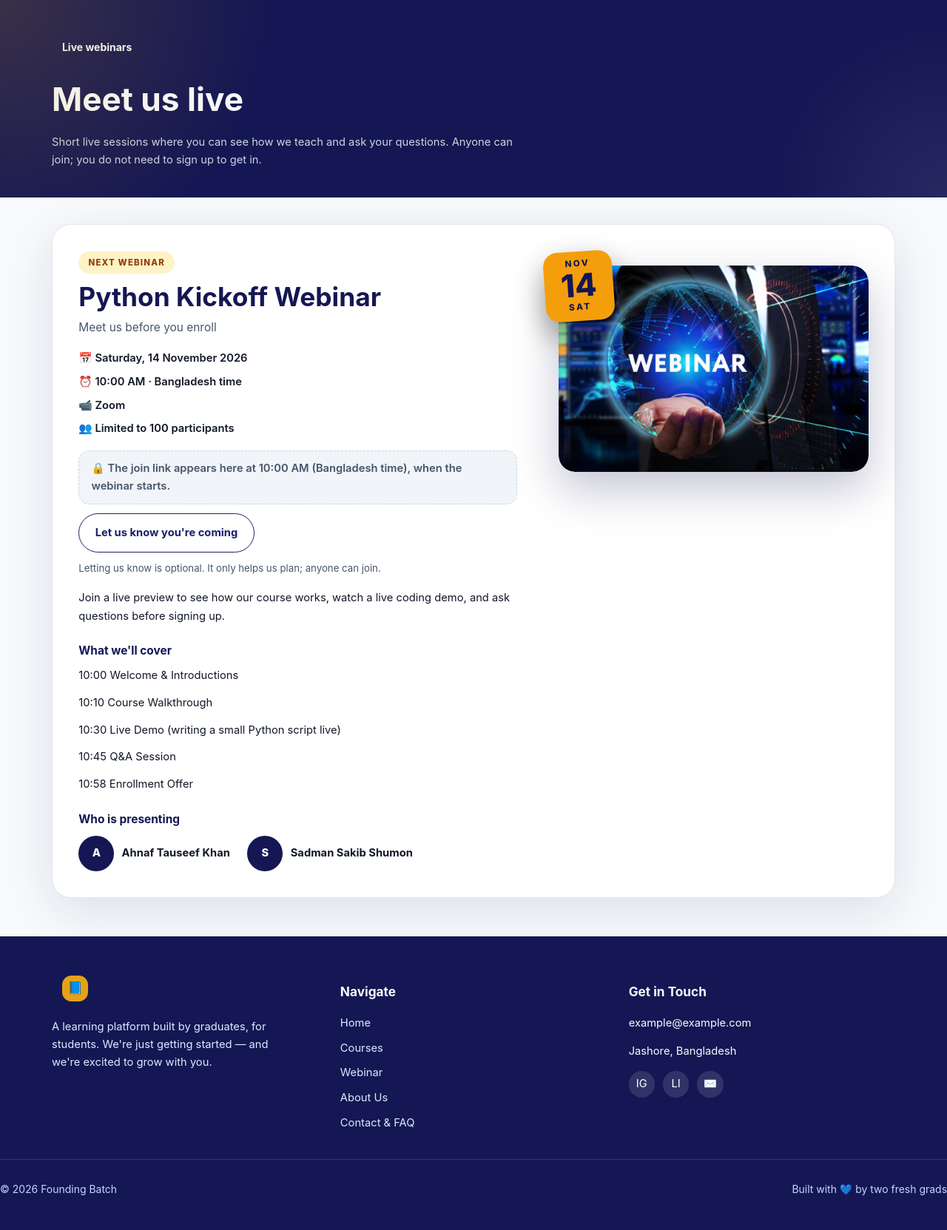
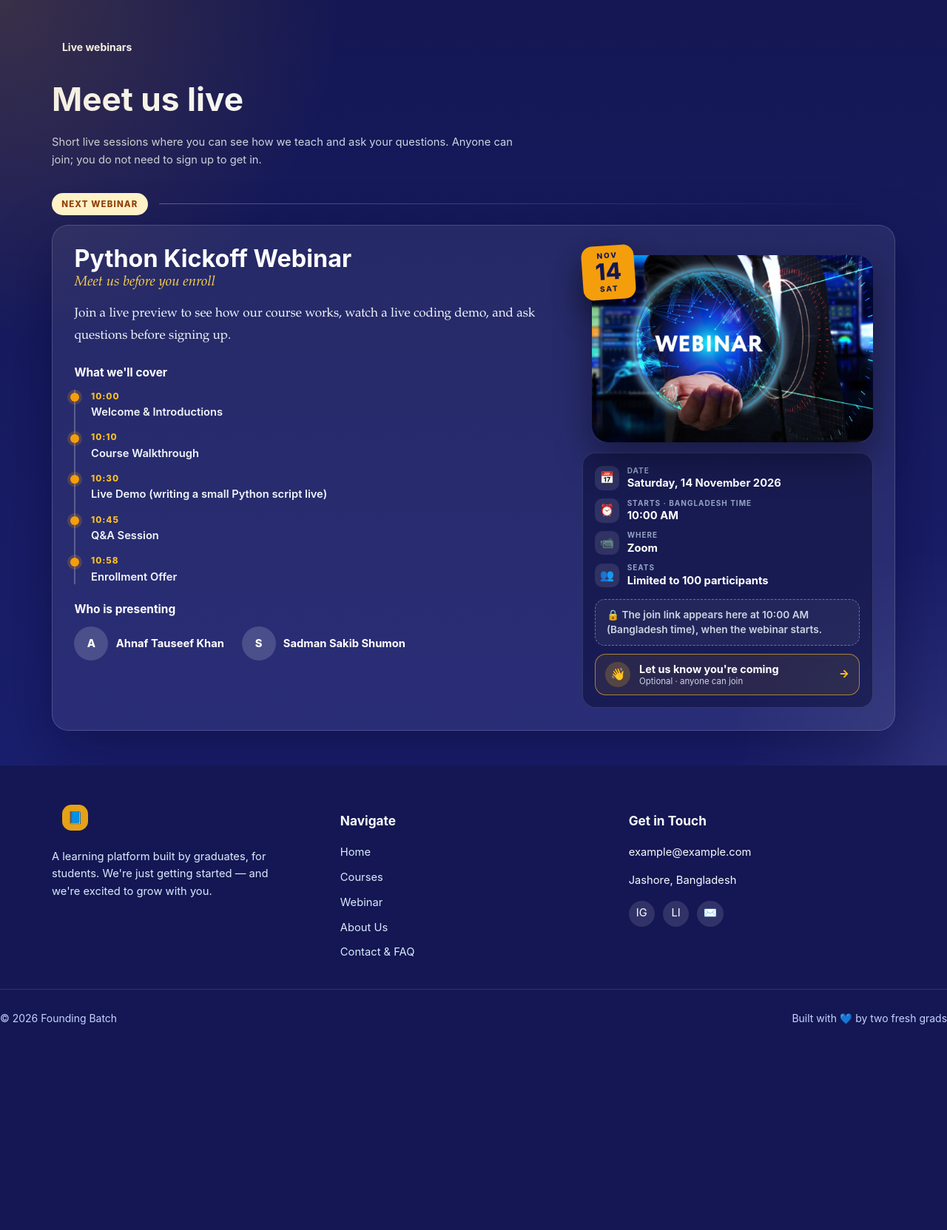
Before and after one commit to AhnafTouseef/Website, a Flask app: page /webinar in a window 1280 px wide. Shown: the part 50-1713 px from the top of the page at 74% size. After the commit the page ends 1435 px from the top, so only its background shows below. Run offline with Flask 2, Linux system fonts and the light colour scheme; data that the repository does not hold is empty; some libraries are stand-ins or nearby versions.

Commit message:
Enhance webinar page layout and functionality with improved join and RSVP links

```diff
--- a/static/css/main.css
+++ b/static/css/main.css
@@ -1720,9 +1720,10 @@ a.team-card:hover { transform: translateY(-2px); box-shadow: 0 10px 30px rgba(20
    Webinar page: the soonest webinar in full, the others as full-width notice rows
    ===================================================================== */
 .wb-head { padding: 3rem 0 2.6rem; }
+.wb-head.has-stage { padding-bottom: 3.2rem; background: linear-gradient(180deg, #141753 0%, #1a1f6e 100%); }
 .wb-head h1 { margin: 1rem 0 0.8rem; font-size: clamp(2rem, 4vw, 3rem); }
 .wb-head p { max-width: 640px; margin: 0; color: #cbd5e1; }
-.wb-wrap { padding: 2.5rem 0 3.5rem; }
+.wb-wrap { padding: 2.2rem 0 3.5rem; }
 
 .wb-chip {
     display: inline-flex;
@@ -1739,47 +1740,129 @@ a.team-card:hover { transform: translateY(-2px); box-shadow: 0 10px 30px rgba(20
 .wb-chip.tba { background: #e2e8f0; color: #334155; }
 .wb-chip.small { font-size: 0.66rem; padding: 0.22rem 0.6rem; margin-left: 0.5rem; vertical-align: middle; }
 
+/* the label sits above the card, with a hairline running out to the right */
+.wb-stage { position: relative; z-index: 1; margin-top: 2.2rem; }
+.wb-stage-label { display: flex; align-items: center; gap: 1rem; margin-bottom: 0.9rem; }
+.wb-stage-label::after { content: ""; flex: 1; height: 1px; background: linear-gradient(90deg, rgba(255, 255, 255, 0.28), rgba(255, 255, 255, 0)); }
+
+/* serif for the lines people actually read */
+.wb-sub, .wb-desc p { font-family: "Iowan Old Style", "Palatino Linotype", Palatino, "Book Antiqua", Georgia, serif; }
+.wb-sub { margin: 0.35rem 0 0; font-size: 1.2rem; font-style: italic; line-height: 1.45; color: var(--muted); }
+
 .wb-feature {
     display: grid;
-    grid-template-columns: minmax(0, 1.15fr) minmax(0, 0.85fr);
-    gap: 2.5rem;
-    padding: 2.4rem;
-    background: #ffffff;
-    border: 1px solid var(--border);
-    border-radius: 1.75rem;
-    box-shadow: var(--shadow);
-}
-.wb-feature h2 { margin: 0.9rem 0 0.6rem; font-size: clamp(1.7rem, 3vw, 2.4rem); line-height: 1.1; color: var(--nav); }
-.wb-sub { margin: 0 0 0.4rem; color: var(--muted); font-size: 1.05rem; }
-.wb-facts { list-style: none; padding: 0; margin: 1.2rem 0; display: grid; gap: 0.55rem; font-weight: 600; }
-.wb-actions { display: flex; flex-wrap: wrap; align-items: center; gap: 0.8rem; }
-.wb-note {
-    padding: 0.8rem 1.1rem;
-    border-radius: 1rem;
-    border: 1px dashed #cbd5e1;
-    background: #f1f5f9;
-    color: var(--muted);
-    font-weight: 600;
-}
-.wb-fine { margin: 0.7rem 0 0; color: var(--muted); font-size: 0.9rem; }
-.wb-desc p { color: var(--text); line-height: 1.65; }
-.wb-desc { margin-top: 1.2rem; }
-.wb-block h4 { margin: 1.6rem 0 0.6rem; color: var(--nav); font-size: 1.05rem; }
+    grid-template-columns: minmax(0, 1.25fr) minmax(0, 0.75fr);
+    grid-template-areas: "head side" "main side";
+    grid-template-rows: auto 1fr;
+    column-gap: 2.2rem;
+    row-gap: 0;
+    padding: 1.8rem 2rem 2rem;
+    background: rgba(255, 255, 255, 0.07);
+    border: 1px solid rgba(255, 255, 255, 0.16);
+    border-radius: 1.5rem;
+    box-shadow: 0 30px 80px rgba(4, 6, 40, 0.4);
+    color: #e2e8f0;
+}
+.wb-feature-head { grid-area: head; }
+.wb-feature-main { grid-area: main; min-width: 0; }
+.wb-feature-side { grid-area: side; align-self: start; position: sticky; top: 5.5rem; display: grid; gap: 1rem; }
+.wb-feature h2 { margin: 0; font-size: clamp(1.6rem, 2.8vw, 2.2rem); line-height: 1.12; color: #ffffff; }
+.wb-feature .wb-sub { color: #fcd34d; font-size: 1.28rem; }
+
+.wb-desc { margin-top: 1rem; }
+.wb-desc p { margin: 0 0 0.8rem; font-size: 1.08rem; line-height: 1.75; color: var(--text); }
+.wb-feature .wb-desc p { color: #d6deeb; }
+.wb-feature .wb-desc p:first-child { font-size: 1.16rem; color: #f1f5f9; }
+.wb-block h4 { margin: 1.5rem 0 0.7rem; color: var(--nav); font-size: 1.05rem; }
+.wb-feature .wb-block h4 { color: #ffffff; }
+
+/* agenda: the same yellow nodes on a line used for the instructor timelines */
+.wb-timeline { list-style: none; margin: 0; padding: 0 0 0 1.4rem; border-left: 2px solid var(--border); display: grid; gap: 1rem; }
+.wb-timeline li { position: relative; display: grid; gap: 0.1rem; }
+.wb-timeline li::before {
+    content: "";
+    position: absolute;
+    left: calc(-1.4rem - 7px);
+    top: 0.3rem;
+    width: 12px; height: 12px;
+    border-radius: 50%;
+    background: var(--accent-dark);
+    box-shadow: 0 0 0 4px rgba(245, 158, 11, 0.2);
+}
+.wb-tl-time { font-size: 0.8rem; font-weight: 800; letter-spacing: 0.08em; color: #b45309; }
+.wb-tl-item { font-weight: 600; line-height: 1.4; }
+.wb-feature .wb-timeline { border-left-color: rgba(255, 255, 255, 0.24); }
+.wb-feature .wb-tl-time { color: #fbbf24; }
+.wb-feature .wb-tl-item { color: #f1f5f9; }
+
 .wb-people { list-style: none; padding: 0; margin: 0; display: flex; flex-wrap: wrap; gap: 1rem 1.6rem; }
 .wb-people li { display: flex; align-items: center; gap: 0.7rem; }
-.wb-people img, .wb-initials { width: 48px; height: 48px; border-radius: 50%; object-fit: cover; flex: none; }
+.wb-people img, .wb-initials { width: 46px; height: 46px; border-radius: 50%; object-fit: cover; flex: none; }
 .wb-initials { display: inline-flex; align-items: center; justify-content: center; background: var(--nav); color: #ffffff; font-weight: 800; }
 .wb-people small { display: block; color: var(--muted); }
+.wb-feature .wb-people a, .wb-feature .wb-people b { color: #ffffff; }
+.wb-feature .wb-people img { border: 2px solid rgba(255, 255, 255, 0.35); }
+.wb-feature .wb-initials { background: rgba(255, 255, 255, 0.16); }
+.wb-feature .wb-people small { color: #aab4c8; }
 .wb-links { display: flex; flex-wrap: wrap; gap: 0.4rem 1.4rem; margin: 0; }
-.wb-feature-media { position: sticky; top: 6rem; align-self: start; padding: 1.3rem 0 0 1.3rem; }
-.wb-cover { aspect-ratio: 3 / 2; border-radius: 1.5rem; overflow: hidden; box-shadow: 0 24px 60px rgba(20, 23, 83, 0.25); }
+.wb-feature .wb-links .text-link { color: #fcd34d; }
+
+/* right column: picture, then everything about when and how to get in */
+.wb-cover-wrap { position: relative; padding: 0.9rem 0 0 0.9rem; }
+.wb-cover { aspect-ratio: 3 / 2; border-radius: 1.2rem; overflow: hidden; box-shadow: 0 20px 50px rgba(0, 0, 0, 0.4); }
 .wb-cover img { display: block; width: 100%; height: 100%; object-fit: cover; }
-
-.wb-later-title { margin: 2.4rem 0 1rem; color: var(--nav); }
+.wb-cover-wrap .hs-date { width: 4.8rem; padding: 0.55rem 0 0.65rem; border-radius: 1rem; }
+.wb-cover-wrap .hs-date span { font-size: 0.68rem; }
+.wb-cover-wrap .hs-date b { font-size: 2.1rem; }
+
+.wb-panel { padding: 1.1rem; border-radius: 1.2rem; background: rgba(6, 8, 45, 0.45); border: 1px solid rgba(255, 255, 255, 0.12); display: grid; gap: 1rem; }
+.wb-facts { list-style: none; padding: 0; margin: 0; display: grid; gap: 0.7rem; }
+.wb-facts li { display: flex; align-items: center; gap: 0.75rem; font-weight: 700; color: #ffffff; line-height: 1.3; }
+.wb-facts small { display: block; font-size: 0.68rem; font-weight: 700; letter-spacing: 0.1em; text-transform: uppercase; color: #94a3c4; margin-bottom: 0.1rem; }
+.wb-fi { flex: none; width: 2.2rem; height: 2.2rem; display: inline-flex; align-items: center; justify-content: center; border-radius: 0.7rem; background: rgba(255, 255, 255, 0.1); font-size: 1.05rem; }
+.wb-actions { display: grid; gap: 0.7rem; }
+.wb-note {
+    padding: 0.75rem 1rem;
+    border-radius: 0.9rem;
+    border: 1px dashed rgba(255, 255, 255, 0.35);
+    background: rgba(255, 255, 255, 0.05);
+    color: #cbd5e1;
+    font-weight: 600;
+    font-size: 0.93rem;
+    line-height: 1.45;
+}
+.wb-join { display: flex; align-items: center; gap: 0.5rem; width: 100%; justify-content: center; padding: 0.95rem 1.2rem; color: var(--nav); font-weight: 800; font-size: 1.05rem; box-shadow: 0 12px 30px rgba(245, 158, 11, 0.35); }
+
+/* optional headcount link: a gold-edged glass bar that fills on hover */
+.wb-rsvp {
+    display: flex;
+    align-items: center;
+    gap: 0.8rem;
+    padding: 0.7rem 0.9rem;
+    border-radius: 1rem;
+    border: 1.5px solid rgba(251, 191, 36, 0.6);
+    background: rgba(251, 191, 36, 0.08);
+    color: #ffffff;
+    text-decoration: none;
+    transition: background 0.2s ease, border-color 0.2s ease, color 0.2s ease, transform 0.2s ease;
+}
+.wb-rsvp-ic { flex: none; width: 2.3rem; height: 2.3rem; display: inline-flex; align-items: center; justify-content: center; border-radius: 50%; background: rgba(251, 191, 36, 0.2); font-size: 1.1rem; }
+.wb-rsvp-tx { flex: 1; display: grid; line-height: 1.25; }
+.wb-rsvp-tx b { font-size: 0.98rem; }
+.wb-rsvp-tx small { font-size: 0.78rem; color: #cbd5e1; }
+.wb-rsvp-ar { font-weight: 800; color: #fbbf24; transition: transform 0.2s ease; }
+.wb-rsvp:hover { background: #fbbf24; border-color: #fbbf24; color: var(--nav); transform: translateY(-1px); }
+.wb-rsvp:hover .wb-rsvp-tx small, .wb-rsvp:hover .wb-rsvp-ar { color: var(--nav); }
+.wb-rsvp:hover .wb-rsvp-ar { transform: translateX(3px); }
+.wb-rsvp:hover .wb-rsvp-ic { background: rgba(20, 23, 83, 0.14); }
+.wb-rsvp:focus-visible, .wb-join:focus-visible { outline: 3px solid #ffffff; outline-offset: 2px; }
+
+/* the later webinars: plain notice lines, no join area */
+.wb-later-title { margin: 0 0 1rem; color: var(--nav); }
 .wb-rows { display: grid; gap: 0.9rem; }
 .wb-row {
     display: grid;
-    grid-template-columns: 5.2rem minmax(0, 1fr) auto;
+    grid-template-columns: 5.2rem minmax(0, 1fr);
     gap: 1.3rem;
     align-items: center;
     padding: 1.1rem 1.4rem;
@@ -1803,11 +1886,9 @@ a.team-card:hover { transform: translateY(-2px); box-shadow: 0 10px 30px rgba(20
 .wb-stamp b { font-size: 1.9rem; margin: 0.15rem 0; }
 .wb-stamp.tba b { font-size: 1.2rem; }
 .wb-row h3 { margin: 0; font-size: 1.2rem; color: var(--nav); }
-.wb-row .wb-sub { margin: 0.3rem 0 0; font-size: 0.98rem; }
+.wb-row .wb-sub { margin: 0.25rem 0 0; font-size: 1.05rem; }
 .wb-line { margin: 0.35rem 0 0; color: var(--muted); font-size: 0.95rem; }
 .wb-more summary { margin-top: 0.5rem; color: var(--nav-strong); font-weight: 700; cursor: pointer; }
-.wb-row-actions { display: flex; flex-direction: column; align-items: flex-end; gap: 0.6rem; max-width: 21rem; }
-.wb-row-actions .wb-note { font-size: 0.9rem; padding: 0.6rem 0.9rem; }
 
 .wb-empty { padding: 3rem 0 4rem; }
 .wb-empty-card { max-width: 620px; margin: 0 auto; padding: 3rem 2rem; text-align: center; background: #ffffff; border: 1px solid var(--border); border-radius: 1.75rem; box-shadow: var(--shadow); }
@@ -1815,9 +1896,9 @@ a.team-card:hover { transform: translateY(-2px); box-shadow: 0 10px 30px rgba(20
 .wb-empty-card p { color: var(--muted); margin: 0 0 1.6rem; }
 
 @media (max-width: 860px) {
-    .wb-feature { grid-template-columns: minmax(0, 1fr); padding: 1.4rem; gap: 1.6rem; }
-    .wb-feature-media { order: -1; position: relative; top: 0; }
+    .wb-feature { grid-template-columns: minmax(0, 1fr); grid-template-areas: "head" "side" "main"; padding: 1.3rem; row-gap: 1.2rem; }
+    .wb-feature-side { position: relative; top: 0; }
+    .wb-feature-main .wb-desc { margin-top: 0; }
     .wb-row { grid-template-columns: 4.2rem minmax(0, 1fr); gap: 1rem; padding: 1rem; }
     .wb-stamp { width: 4.2rem; height: 4.2rem; }
-    .wb-row-actions { grid-column: 1 / -1; align-items: flex-start; max-width: none; }
-}
+}
--- a/templates/webinar.html
+++ b/templates/webinar.html
@@ -2,33 +2,41 @@
 {% block title %}Webinars{% endblock %}
 
 {# The join button, or a note about when it appears. A webinar only has a start time, so the join link is shown from
-   that moment on; the server decides, never the visitor's clock. #}
+   that moment on; the server decides, never the visitor's clock. Used for the featured (soonest) webinar only. #}
 {% macro join_block(w) %}
     {% if w.status == 'started' %}
         {% if w.join_link %}
-        <a class="button button-primary" href="{{ w.join_link }}" target="_blank" rel="noopener">Join the webinar →</a>
+        <a class="button button-primary wb-join" href="{{ w.join_link }}" target="_blank" rel="noopener">Join the webinar <span aria-hidden="true">→</span></a>
         {% else %}
         <span class="wb-note">This webinar has started. The join link will be added here shortly.</span>
         {% endif %}
     {% elif w.status == 'upcoming' %}
-        <span class="wb-note" data-starts-in="{{ w.starts_in }}">🔒 The join link appears here at {{ w.time_label }} (Bangladesh time), when the webinar starts.</span>
+        <span class="wb-note" data-starts-in="{{ w.starts_in }}"><span aria-hidden="true">🔒</span> The join link appears here at {{ w.time_label }} (Bangladesh time), when the webinar starts.</span>
     {% else %}
         <span class="wb-note">The join link appears here when the webinar starts.</span>
     {% endif %}
+{% endmacro %}
+
+{# The optional "we're coming" headcount link. #}
+{% macro rsvp(w) %}
     {% if w.rsvp_link %}
-    <a class="button button-secondary" href="{{ w.rsvp_link }}" target="_blank" rel="noopener">Let us know you're coming</a>
+    <a class="wb-rsvp" href="{{ w.rsvp_link }}" target="_blank" rel="noopener">
+        <span class="wb-rsvp-ic" aria-hidden="true">👋</span>
+        <span class="wb-rsvp-tx"><b>Let us know you're coming</b><small>Optional · anyone can join</small></span>
+        <span class="wb-rsvp-ar" aria-hidden="true">→</span>
+    </a>
     {% endif %}
 {% endmacro %}
 
-{# Everything below the headline: description, agenda, speakers, linked courses. #}
-{% macro extras(w) %}
+{# Description, agenda, speakers, linked courses. #}
+{% macro body(w) %}
     {% if w.paragraphs %}<div class="wb-desc">{% for p in w.paragraphs %}<p>{{ p }}</p>{% endfor %}</div>{% endif %}
     {% if w.agenda %}
     <div class="wb-block">
         <h4>What we'll cover</h4>
-        <div class="timeline-list">
-            {% for a in w.agenda %}<div>{% if a.time %}<span>{{ a.time }}</span> {% endif %}{{ a.item }}</div>{% endfor %}
-        </div>
+        <ol class="wb-timeline">
+            {% for a in w.agenda %}<li>{% if a.time %}<span class="wb-tl-time">{{ a.time }}</span>{% endif %}<span class="wb-tl-item">{{ a.item }}</span></li>{% endfor %}
+        </ol>
     </div>
     {% endif %}
     {% if w.speakers %}
@@ -53,12 +61,42 @@
 {% endmacro %}
 
 {% block content %}
-<section class="hero hero-dark wb-head">
+<section class="hero hero-dark wb-head{{ ' has-stage' if featured }}">
     <div class="container">
         <span class="pill-tag">Live webinars</span>
         <h1>Meet us live</h1>
         <p>Short live sessions where you can see how we teach and ask your questions. Anyone can join; you do not need to sign up to get in.</p>
     </div>
+
+    {# ---- the soonest webinar, with everything ---- #}
+    {% if featured %}
+    {% set w = featured %}
+    <div class="container wb-stage">
+        <div class="wb-stage-label"><span class="wb-chip {{ w.status }}">{{ {'upcoming': 'Next webinar', 'started': 'Happening now', 'tba': 'Date to be announced'}[w.status] }}</span></div>
+        <article class="wb-feature" id="{{ w.slug }}">
+            <header class="wb-feature-head">
+                <h2>{{ w.title }}</h2>
+                {% if w.subtitle %}<p class="wb-sub">{{ w.subtitle }}</p>{% endif %}
+            </header>
+            <div class="wb-feature-main">{{ body(w) }}</div>
+            <aside class="wb-feature-side">
+                <div class="wb-cover-wrap">
+                    <div class="wb-cover"><img src="{{ asset(w.cover) }}" alt=""></div>
+                    {% if w.start %}<div class="hs-date" aria-hidden="true"><span>{{ w.month_short }}</span><b>{{ w.day }}</b><span>{{ w.weekday_short }}</span></div>{% endif %}
+                </div>
+                <div class="wb-panel">
+                    <ul class="wb-facts">
+                        {% if w.start %}<li><span class="wb-fi" aria-hidden="true">📅</span><span><small>Date</small>{{ w.date_label }}</span></li>{% endif %}
+                        {% if w.time_label %}<li><span class="wb-fi" aria-hidden="true">⏰</span><span><small>Starts · Bangladesh time</small>{{ w.time_label }}</span></li>{% endif %}
+                        {% if w.platform %}<li><span class="wb-fi" aria-hidden="true">📹</span><span><small>Where</small>{{ w.platform }}</span></li>{% endif %}
+                        {% if w.capacity %}<li><span class="wb-fi" aria-hidden="true">👥</span><span><small>Seats</small>{{ w.capacity }}</span></li>{% endif %}
+                    </ul>
+                    <div class="wb-actions">{{ join_block(w) }}{{ rsvp(w) }}</div>
+                </div>
+            </aside>
+        </article>
+    </div>
+    {% endif %}
 </section>
 
 {% if not featured %}
@@ -70,34 +108,9 @@
         <a class="button button-primary" href="{{ url_for('courses') }}">Browse the courses →</a>
     </div>
 </section>
-{% else %}
+{% elif later %}
+{# ---- the rest, one full-width notice line each. No join links here: when one becomes the soonest it moves to the top. ---- #}
 <section class="container wb-wrap">
-
-    {# ---- the soonest webinar, with everything ---- #}
-    {% set w = featured %}
-    <article class="wb-feature" id="{{ w.slug }}">
-        <div class="wb-feature-main">
-            <span class="wb-chip {{ w.status }}">{{ {'upcoming': 'Next webinar', 'started': 'Happening now', 'tba': 'Date to be announced'}[w.status] }}</span>
-            <h2>{{ w.title }}</h2>
-            {% if w.subtitle %}<p class="wb-sub">{{ w.subtitle }}</p>{% endif %}
-            <ul class="wb-facts">
-                {% if w.start %}<li><span aria-hidden="true">📅</span> {{ w.date_label }}</li>{% endif %}
-                {% if w.time_label %}<li><span aria-hidden="true">⏰</span> {{ w.time_label }} · Bangladesh time</li>{% endif %}
-                {% if w.platform %}<li><span aria-hidden="true">📹</span> {{ w.platform }}</li>{% endif %}
-                {% if w.capacity %}<li><span aria-hidden="true">👥</span> {{ w.capacity }}</li>{% endif %}
-            </ul>
-            <div class="wb-actions">{{ join_block(w) }}</div>
-            {% if w.rsvp_link %}<p class="wb-fine">Letting us know is optional. It only helps us plan; anyone can join.</p>{% endif %}
-            {{ extras(w) }}
-        </div>
-        <div class="wb-feature-media">
-            <div class="wb-cover"><img src="{{ asset(w.cover) }}" alt=""></div>
-            {% if w.start %}<div class="hs-date" aria-hidden="true"><span>{{ w.month_short }}</span><b>{{ w.day }}</b><span>{{ w.weekday_short }}</span></div>{% endif %}
-        </div>
-    </article>
-
-    {# ---- the rest, one full-width line each ---- #}
-    {% if later %}
     <h3 class="wb-later-title">Also coming up</h3>
     <div class="wb-rows">
         {% for w in later %}
@@ -113,15 +126,13 @@
                 {% if w.paragraphs or w.agenda or w.speakers or w.courses %}
                 <details class="wb-more">
                     <summary>More details</summary>
-                    {{ extras(w) }}
+                    {{ body(w) }}
                 </details>
                 {% endif %}
             </div>
-            <div class="wb-row-actions">{{ join_block(w) }}</div>
         </article>
         {% endfor %}
     </div>
-    {% endif %}
 </section>
 {% endif %}
 {% endblock %}
```
Also changed, not shown: README.md.
